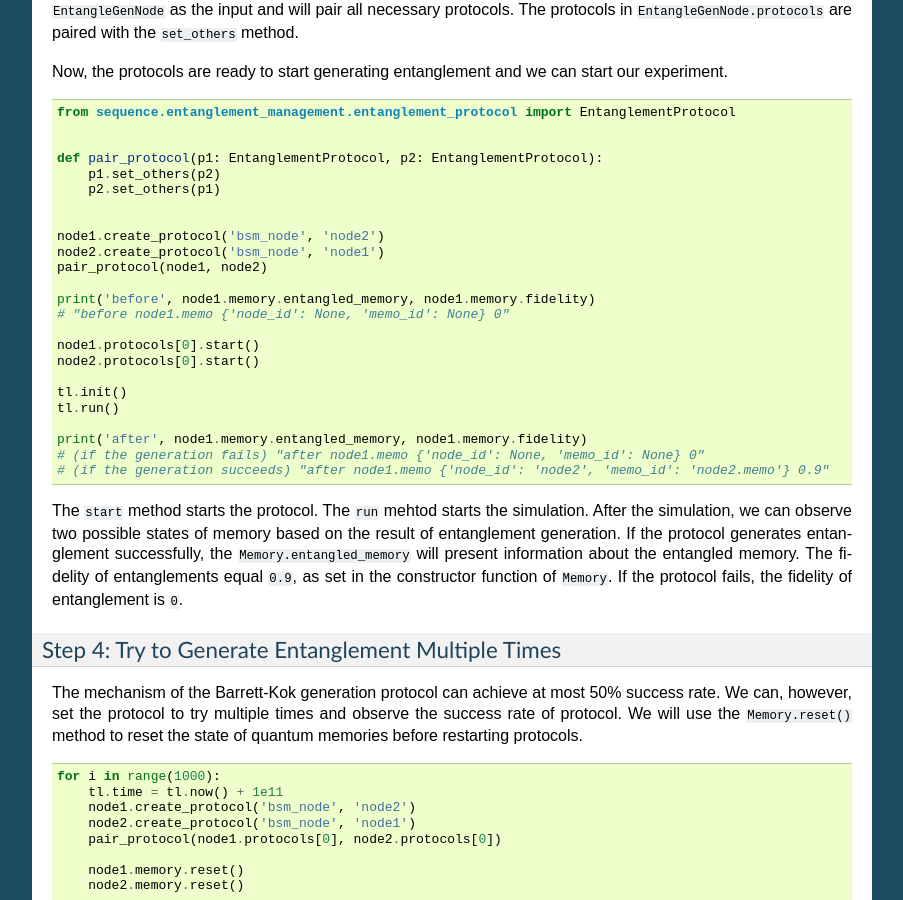
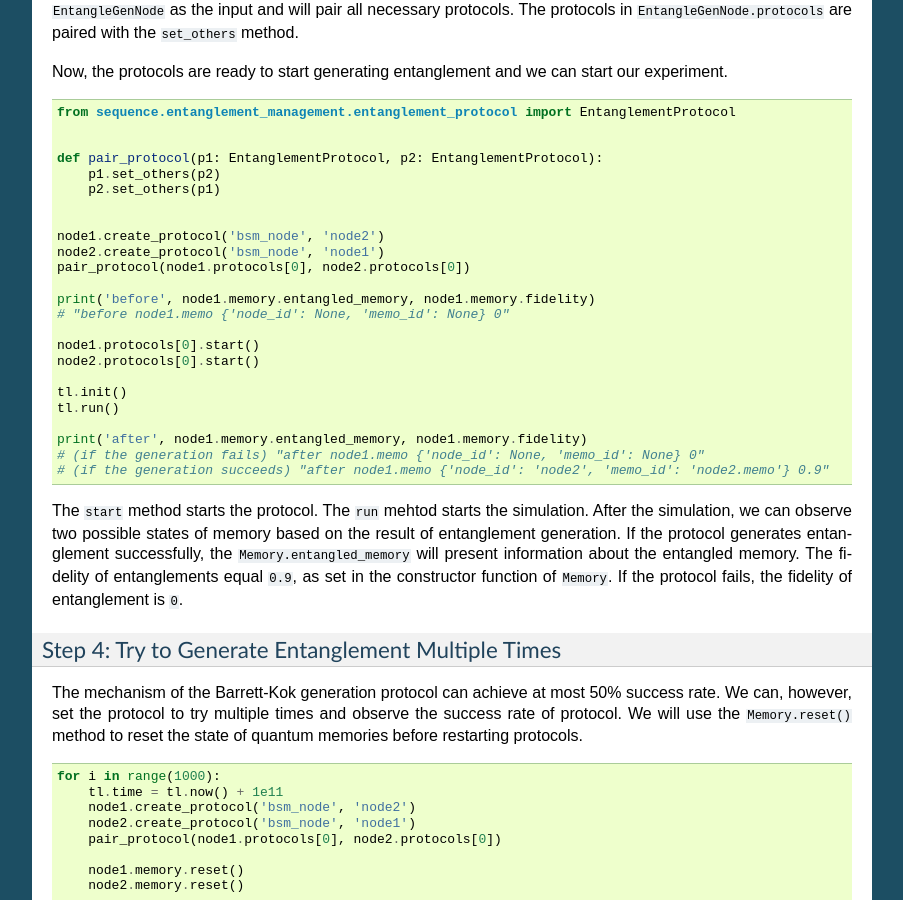
Before and after one commit to sequence-toolbox/SeQUeNCe, a Sphinx documentation site: the page built from docs/source/tutorial/chapter3/entangle.md, in a window 1280 px wide and 900 px high, scrolled down 3190 px. Shown: the whole window, without its empty margins (198-1101 px from the left). Built offline with Sphinx 7.4.7, drawn with Linux system fonts in a browser that asks for light colours.

Commit message:
change entangle.md

```diff
--- a/docs/source/tutorial/chapter3/entangle.md
+++ b/docs/source/tutorial/chapter3/entangle.md
@@ -150,7 +150,7 @@ def pair_protocol(p1: EntanglementProtocol, p2: EntanglementProtocol):
 
 node1.create_protocol('bsm_node', 'node2')
 node2.create_protocol('bsm_node', 'node1')
-pair_protocol(node1, node2)
+pair_protocol(node1.protocols[0], node2.protocols[0])
 
 print('before', node1.memory.entangled_memory, node1.memory.fidelity)
 # "before node1.memo {'node_id': None, 'memo_id': None} 0"
```
